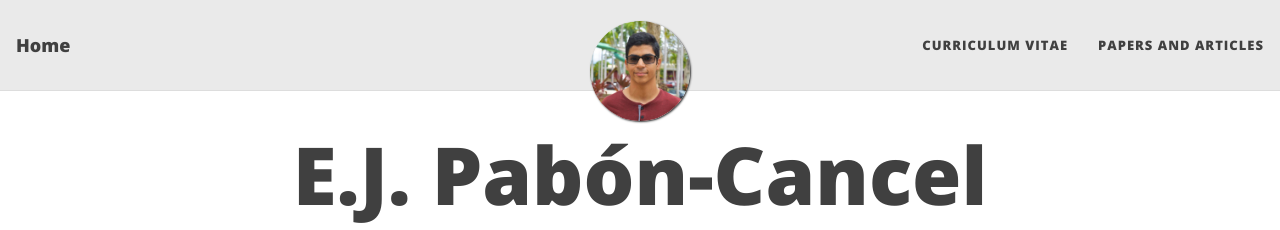
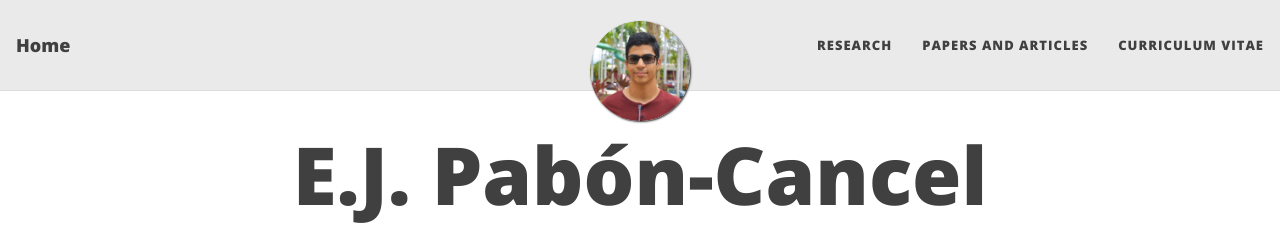
Before and after one commit to ejpaboncancel/ejpaboncancel-old.github.io, a Jekyll site: the page built from index.html, in a window 1280 px wide and 1090 px high. Shown: the top 230 px of the window. Built offline with Jekyll 4.4.1, drawn with Linux system fonts in a browser that asks for light colours; nearby versions of some CDN libraries; the list of posts is cut into pages by our own code.

Commit message:
Update _config.yml

```diff
--- a/_config.yml
+++ b/_config.yml
@@ -14,8 +14,9 @@ author: E. J. Pabón Cancel
 # --- List of links in the navigation bar --- #
 
 navbar-links:
+  Research: "research"
+  Papers and Articles: "papers"
   Curriculum Vitae: "/assets/CV_Eric_Pabón.pdf"
-  Papers and Articles: "papers"
   #Resources:
    # - Beautiful Jekyll: "https://beautifuljekyll.com"
    # - Learn markdown: "https://www.markdowntutorial.com/"
```
